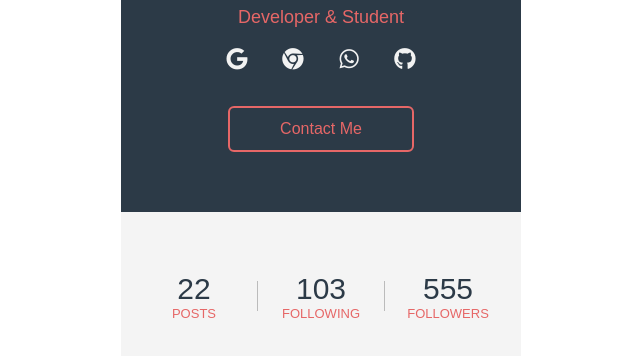
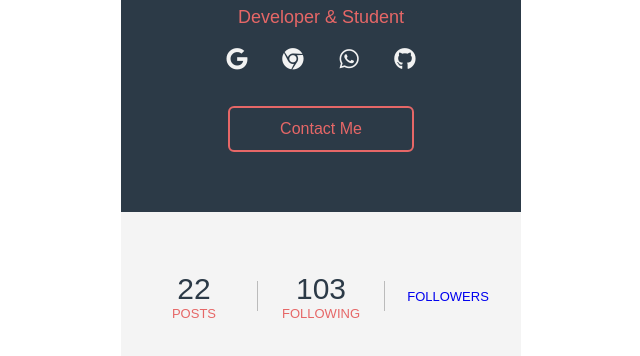
Before and after one commit to Het2021/project-4, a plain HTML site: page index.html in a window 1280 px wide. Shown: the part 328-684 px from the top of the page, without its empty margins (319-959 px from the left). Drawn offline with Linux system fonts and the light colour scheme.

Commit message:
Update index.html

```diff
--- a/index.html
+++ b/index.html
@@ -38,7 +38,7 @@
                 </div>
                 <div class="border"></div>
                 <div class="item">
-                    <span>555</span>
+                    <a href="/accounts/login/?next=%2Fhetpatel4912%2Ffollowers%2F&source=followed_by_list" tabindex="0"> <span> </span>
                     Followers
 
                 </div>
```
